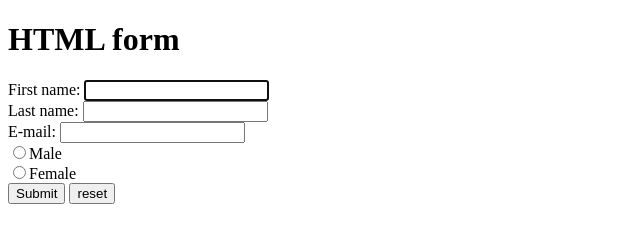
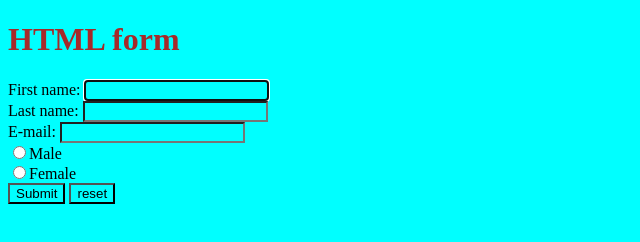
Before and after one commit to dixit5302/DAY-6, a plain HTML site: page index4.html in a window 1280 px wide. Shown: the whole page, without its empty margins (0-640 px from the left). Drawn offline with Linux system fonts and the light colour scheme.

Commit message:
commited

```diff
--- a/index4.html
+++ b/index4.html
@@ -1,6 +1,8 @@
 <!DOCTYPE html>
 <html>
-    <head></head>
+    <head>
+        <link rel="stylesheet" href="./style.css">
+    </head>
     <body>
         <h1>HTML form</h1>
         <form>
--- a/style.css
+++ b/style.css
@@ -1,3 +1,6 @@
 *{
     background-color: aqua;
 }
+h1{
+    color: brown;
+}
```
